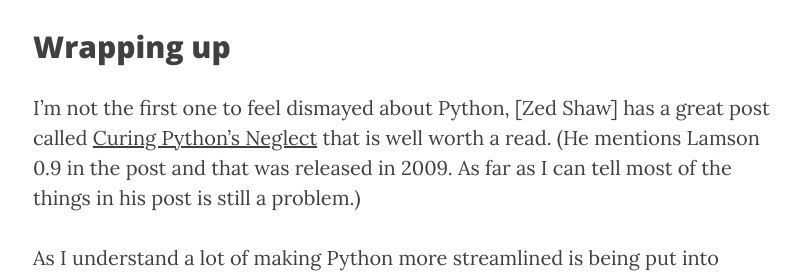
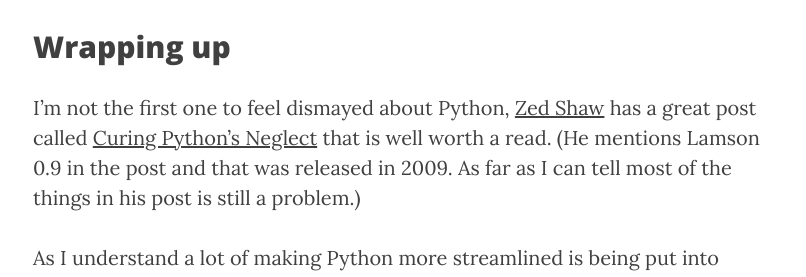
Before and after one commit to gaqzi/sanitarium.se, a Jekyll site: the page built from _posts/2013-01-18-python-and-its-included-batteries.markdown, in a window 1280 px wide and 900 px high, scrolled down 3885 px. Shown: the part 165-442 px from the top of the window, without its empty margins (232-1038 px from the left). Built offline with Jekyll 4.4.1, drawn with Linux system fonts in a browser that asks for light colours; nearby versions of some CDN libraries; comment, search, counter and statistics services are not loaded; part of the change alters nothing that is shown.

```diff
--- a/_posts/2013-01-18-python-and-its-included-batteries.markdown
+++ b/_posts/2013-01-18-python-and-its-included-batteries.markdown
@@ -186,3 +186,4 @@ and try to be productive instead.
 [included batteries]:http://www.python.org/about/
 [PEP8]:http://www.python.org/dev/peps/pep-0008/
 [SQLAlchemy documentation]:http://docs.sqlalchemy.org/
+[Zed Shaw]: http://zedshaw.com/
```
